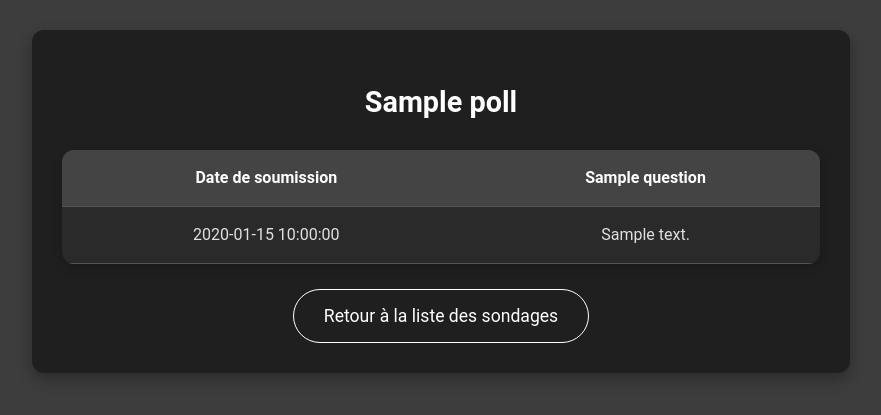
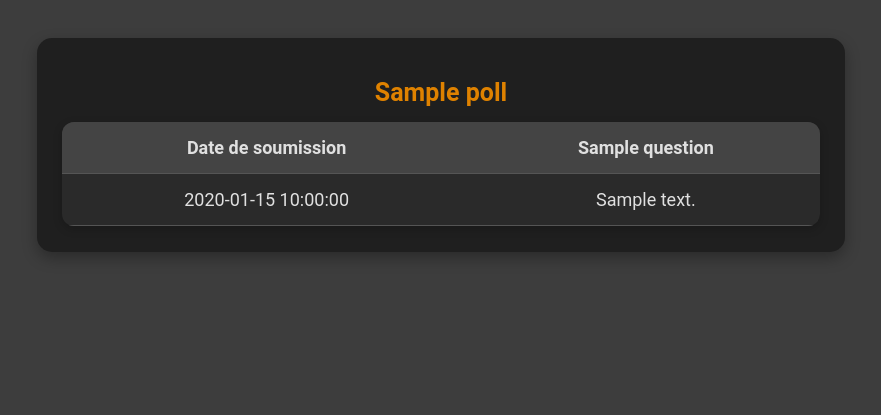
Before and after one commit to Revoky/SondagesNoSQL, a Flask app: template templates/responses.html in a window 1280 px wide. Shown: the top 415 px of the page, without its empty margins (199-1080 px from the left). Run offline with Flask 3, Linux system fonts and the light colour scheme; the template is opened without the code that fills it: most values are stand-ins (such as "Sample title", 1, 10 or a date in 2020).

Commit message:
responsePage

```diff
--- a/static/responses.css
+++ b/static/responses.css
@@ -1,38 +1,9 @@
-/* Style spécifique à la page des réponses */
-body.responses-page {
-    background-color: #3d3d3d;
-    color: #e0e0e0;
-    line-height: 1.6;
-    font-size: 16px;
-    font-family: 'Roboto', sans-serif;
-}
-
-/* Conteneur principal */
-.responses-page .container {
-    width: 60%;
-    margin: 30px auto;
-    padding: 30px;
-    background-color: #1f1f1f;
-    border-radius: 12px;
-    box-shadow: 0 6px 15px rgba(0, 0, 0, 0.3);
-    text-align: center;
-}
-
-/* Titre principal */
-.responses-page h1 {
-    font-size: 1.8rem;
-    color: #ffffff;
-    margin-bottom: 25px;
-}
-
-/* Conteneur du tableau */
-.responses-page .table-container {
+.table-container {
     overflow-x: auto;
     border-radius: 12px;
 }
 
-/* Table des réponses */
-.responses-page table {
+table {
     width: 100%;
     border-collapse: collapse;
     background-color: #2a2a2a;
@@ -41,54 +12,28 @@ body.responses-page {
     box-shadow: 0 3px 10px rgba(0, 0, 0, 0.2);
 }
 
-/* En-têtes */
-.responses-page th, .responses-page td {
+th, td {
     padding: 15px;
     text-align: center;
     border-bottom: 1px solid #555;
 }
 
-.responses-page th {
+th {
     background-color: #444;
-    color: #ffffff;
     font-weight: 600;
 }
 
-.responses-page td {
+td {
     color: #e0e0e0;
     word-wrap: break-word;
 }
 
-/* Effet au survol */
-.responses-page tr:hover {
+tr:hover {
     background-color: #3a3a3a;
 }
 
-/* Message d'absence de réponse */
-.responses-page .no-response {
-    font-size: 1.2rem;
+.no-response {
     color: #ccc;
     text-align: center;
     margin: 20px 0;
 }
-
-/* Bouton retour */
-.responses-page .update-button {
-    padding: 12px 30px;
-    font-size: 1.1rem;
-    border-radius: 100px;
-    cursor: pointer;
-    transition: background-color 0.3s ease, color 0.3s ease;
-    border: 1px solid #ffffff;
-    background-color: transparent;
-    color: #ffffff;
-    display: inline-block;
-    text-align: center;
-    font-family: 'Roboto', sans-serif;
-    margin-top: 25px;
-    text-decoration: none;
-}
-
-.responses-page .update-button:hover {
-    background-color: #007e28;
-}
--- a/templates/responses.html
+++ b/templates/responses.html
@@ -6,6 +6,7 @@
     <meta name="viewport" content="width=device-width, initial-scale=1.0">
     <title>Réponses du sondage - {{ poll.name }}</title>
     <link rel="stylesheet" href="{{ url_for('static', filename='responses.css') }}">
+    <link rel="stylesheet" href="{{ url_for('static', filename='main.css') }}">
 </head>
 
 <body class="responses-page">
@@ -36,8 +37,6 @@
         {% else %}
             <p>Aucune réponse enregistrée pour ce sondage.</p>
         {% endif %}
-
-        <a href="/" class="update-button">Retour à la liste des sondages</a>
     </div>
 </body>
 
```
